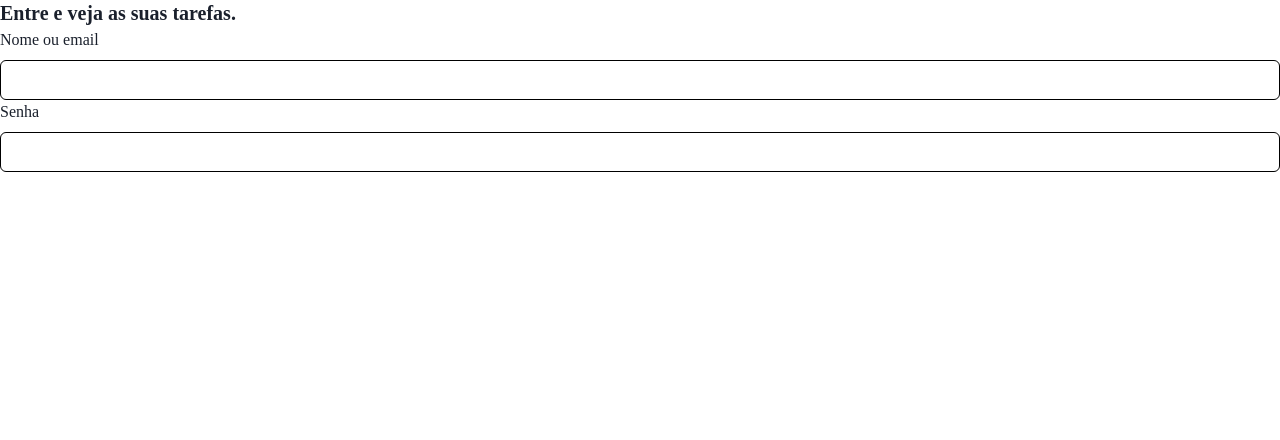
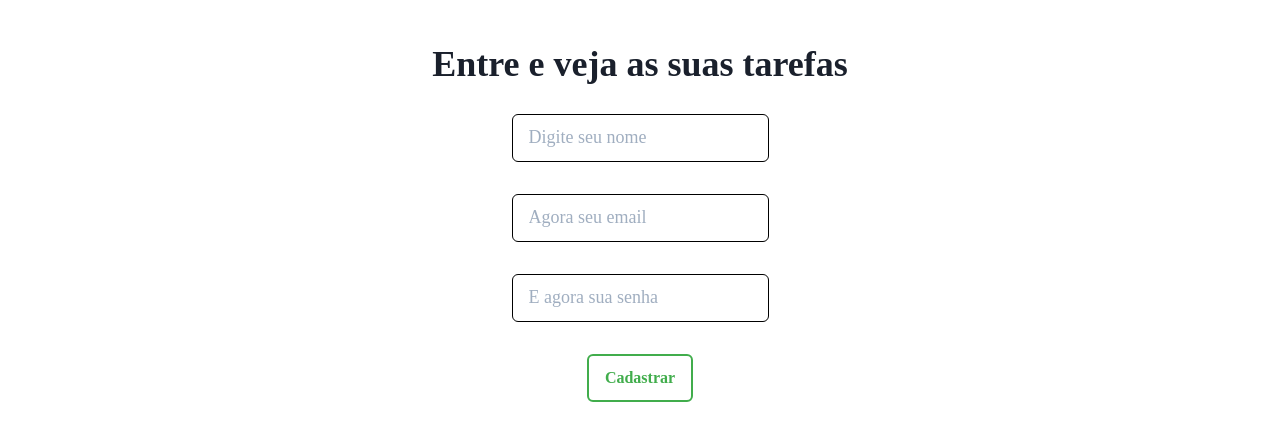
Before and after one commit to c-Tos1wa/To_Do_List, a Next.js app: page /login in a window 1280 px wide. Shown: the top 440 px of the page. Built offline with nearby package versions, Linux system fonts and the light colour scheme.

Commit message:
Página de log in iniciada

```diff
--- a/pages/login.js
+++ b/pages/login.js
@@ -1,45 +1,100 @@
-import { FormControl, FormLabel, Input, Text } from "@chakra-ui/react";
+import React from 'react';
+import { Formik } from 'formik';
+import { FormControl, FormLabel, Input, Heading, Button, VStack } from "@chakra-ui/react";
 
 
-function logIn() {
+ const Basic = () => (
+   <div>
+    <VStack spacing='1.5rem' >
 
-  function validaNome(){
-    // função para validar o nome, caso a pessoa não digite
-    let nome_ = document.forms["name"].value;
-    if (nome_ == '' || nome_ in ['1, 2, 3, 4, 5, 6, 7, 8, 9, 0']){
-      alert('Digite o seu nome ou email para LogIn')
-    }
-      return false;
-  }
+     <Heading mt='40px' fontSize="4xl" fontWeight="semibold" lineHeight="short">
+       Entre e veja as suas tarefas
+      </Heading>
 
-  return <>
+     <Formik
+       initialValues={{ name: '', email: '', password: '' }}
+       validate={values => {
+         const errors = {};
+        if(!values.name){
+           errors.name = 'Required';
+          } else if (!values.email) {
+           errors.email = 'Required';
+         } else if (
+           !/^[A-Z0-9._%+-]+@[A-Z0-9.-]+\.[A-Z]{2,}$/i.test(values.email)
+         ) {
+           errors.email = 'Invalid email address';
+         }
+         return errors;
+       }}
+       onSubmit={(values, { setSubmitting }) => {
+         setTimeout(() => {
+           alert(JSON.stringify(values, null, 2));
+           setSubmitting(false);
+         }, 400);
+       }}
+     >
+       {({
+         values,
+         errors,
+         touched,
+         handleChange,
+         handleBlur,
+         handleSubmit,
+         isSubmitting,
+         /* and other goodies */
+       }) => (
 
-      <Text fontSize="xl" fontWeight="semibold" lineHeight="short">
-        Entre e veja as suas tarefas.
-      </Text>
-      <FormControl>
 
-        <FormLabel for='name'>
-          Nome ou email
-        </FormLabel>
+       <form onSubmit={handleSubmit}>    {/* // começo do form  */}
 
-        <Input
-          type='email'
-          onsubmit="validaNome()"
-          isRequired
-        />
+          <VStack spacing='2rem'>
 
-        <FormLabel
-          for='senha'
-        >
-          Senha
-        </FormLabel>
+            <Input
+             type="name"
+             name="name"
+             onChange={handleChange}
+             onBlur={handleBlur}
+             value={values.name}
+             size="lg"
+             placeholder='Digite seu nome'
+           />
+           {errors.name && touched.name && errors.name}
 
-        <Input type='password' isRequired />
+           <Input
+             type="email"
+             name="email"
+             onChange={handleChange}
+             onBlur={handleBlur}
+             value={values.email}
+             size="lg"
+             placeholder='Agora seu email'
+           />
 
-      </FormControl>
+           {errors.email && touched.email && errors.email}
+           <Input
+             type="password"
+             name="password"
+             onChange={handleChange}
+             onBlur={handleBlur}
+             value={values.password}
+             size="lg"
+             placeholder='E agora sua senha'
+           />
+           {errors.password && touched.password && errors.password}
+           <Button height="48px" border="2px" color='brand.800'
+           borderColor="brand.800" type="submit" variant="outline" disabled={isSubmitting}
+           _hover='gray.200'
+           >
+             Cadastrar
+           </Button>
+          </VStack>
+         </form>
+       )}
+     </Formik>
 
-  </>
-}
+    </VStack>
 
-export default logIn
+   </div>
+ );
+
+ export default Basic;
```
Also changed, not shown: package.json (+7 -5 lines), 2 other files (tests, documents, lock files or other folders).
